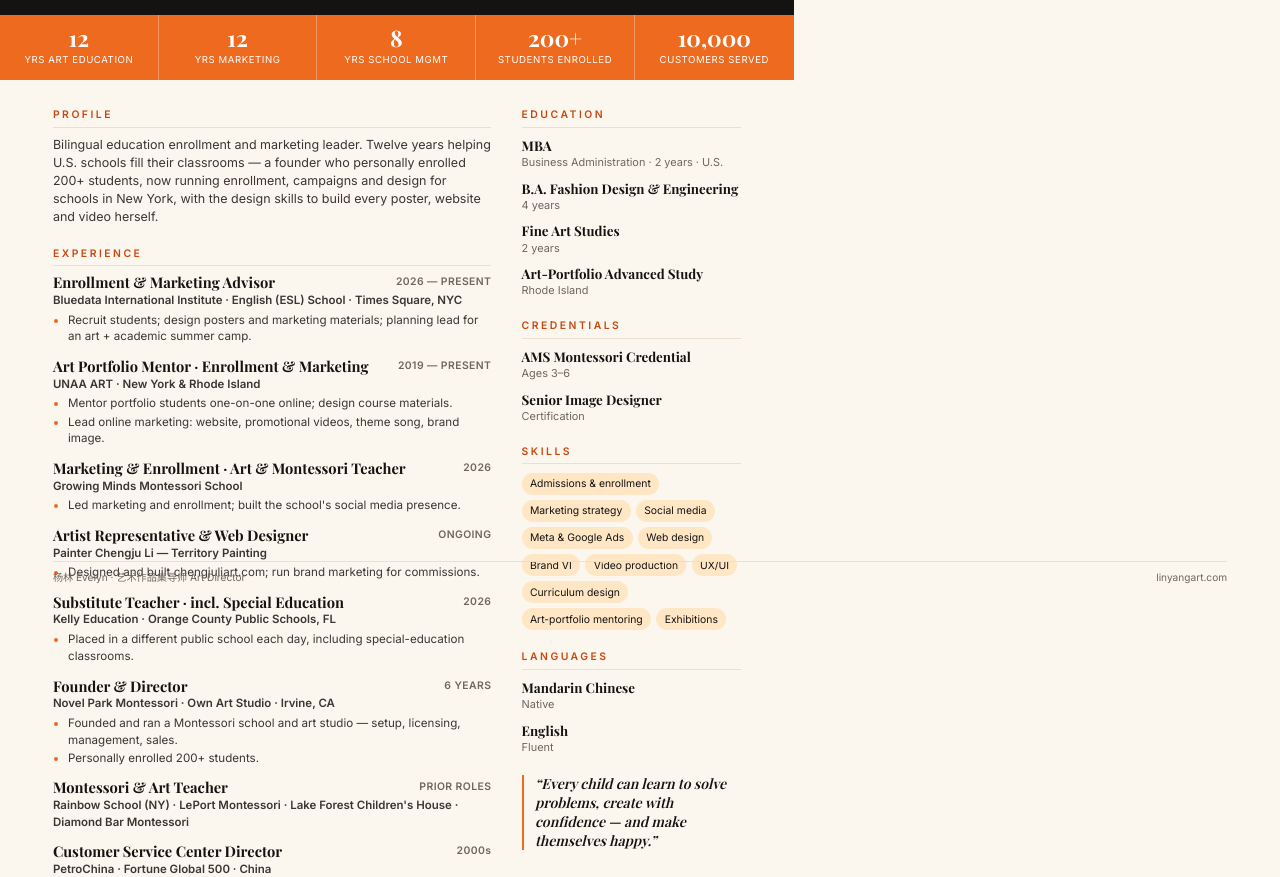
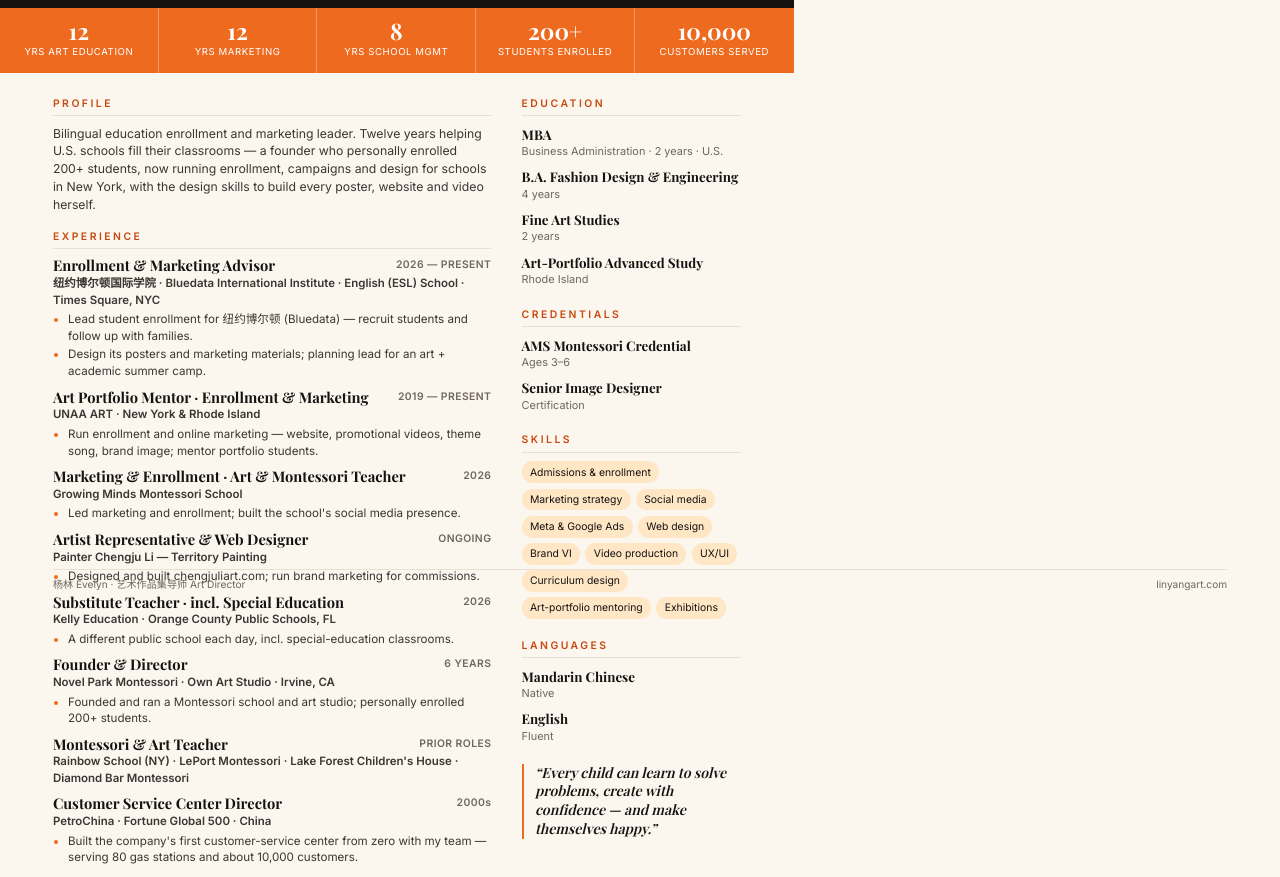
Before and after one commit to linyang0722/msevelynart, a plain HTML site: page resume/resume.html in a window 1280 px wide. Shown: the part 189-1066 px from the top of the page. Drawn offline with nearby package versions, Linux system fonts and the light colour scheme; a web font is replaced by a local one.

Commit message:
Update resume/resume.html: 纽约博尔顿 enrollment

```diff
--- a/resume/resume.html
+++ b/resume/resume.html
@@ -4,7 +4,7 @@
 @page{size:A4;margin:0}
 *{box-sizing:border-box;margin:0;padding:0}
 body{width:210mm;height:297mm;font-family:Inter,sans-serif;color:#151312;background:#FBF6EE;font-size:9.6pt;line-height:1.45;-webkit-print-color-adjust:exact;print-color-adjust:exact}
-.top{background:#151312;color:#FBF6EE;display:grid;grid-template-columns:34mm 1fr;gap:9mm;padding:11mm 14mm 9mm;position:relative;overflow:hidden}
+.top{background:#151312;color:#FBF6EE;display:grid;grid-template-columns:34mm 1fr;gap:9mm;padding:10mm 14mm 8mm;position:relative;overflow:hidden}
 .top:after{content:"";position:absolute;right:-30mm;top:-30mm;width:80mm;height:80mm;border-radius:50%;background:radial-gradient(circle at 40% 40%,#FFD08A,#F59A23 40%,#EE6A1F 72%)}
 .top img{width:34mm;height:34mm;border-radius:50%;object-fit:cover;border:2.5px solid #F59A23;position:relative;z-index:1}
 .top>div{position:relative;z-index:1}
@@ -16,10 +16,10 @@ h1{font-family:'Playfair Display',serif;font-size:30pt;line-height:1.05;margin:2
 .nums{display:grid;grid-template-columns:repeat(5,1fr);background:#EE6A1F;color:#fff}
 .nums div{padding:3.2mm 2mm;text-align:center;border-right:1px solid rgba(255,255,255,.3)}.nums div:last-child{border:0}
 .nums b{display:block;font-family:'Playfair Display',serif;font-size:17pt;line-height:1}.nums span{font-size:7.2pt;letter-spacing:.06em;text-transform:uppercase}
-.body{display:grid;grid-template-columns:1fr 58mm;gap:8mm;padding:7mm 14mm 0}
+.body{display:grid;grid-template-columns:1fr 58mm;gap:8mm;padding:6mm 14mm 0}
 h2{font-size:7.8pt;letter-spacing:.24em;text-transform:uppercase;color:#C9480F;font-weight:600;margin:0 0 2.2mm;padding-bottom:1.2mm;border-bottom:1px solid #EADFD1}
-.sum{font-size:9.4pt;color:#3B3633;margin-bottom:5mm}
-.job{margin-bottom:3.4mm}
+.sum{font-size:9.2pt;color:#3B3633;margin-bottom:4mm}
+.job{margin-bottom:2.3mm}
 .job .h{display:flex;justify-content:space-between;gap:4mm}
 .job h3{font-family:'Playfair Display',serif;font-size:11pt;line-height:1.2}
 .job .d{font-size:7.8pt;color:#6F6660;white-space:nowrap;font-weight:600;letter-spacing:.04em}
@@ -29,12 +29,12 @@ h2{font-size:7.8pt;letter-spacing:.24em;text-transform:uppercase;color:#C9480F;f
 .ed b{display:block;font-family:'Playfair Display',serif;font-size:10pt}.ed span{display:block;font-size:8.2pt;color:#6F6660;margin-bottom:2mm}
 .chips{display:flex;flex-wrap:wrap;gap:1.4mm}.chips span{font-size:7.8pt;padding:.9mm 2.2mm;border-radius:99px;background:#FFE6C4;color:#151312}
 .q{font-family:'Playfair Display',serif;font-style:italic;font-size:10.5pt;line-height:1.35;color:#151312;border-left:2px solid #EE6A1F;padding-left:3mm}
-.foot{position:absolute;bottom:7mm;left:14mm;right:14mm;display:flex;justify-content:space-between;font-size:7.6pt;color:#6F6660;border-top:1px solid #EADFD1;padding-top:2mm}
+.foot{position:absolute;bottom:5mm;left:14mm;right:14mm;display:flex;justify-content:space-between;font-size:7.6pt;color:#6F6660;border-top:1px solid #EADFD1;padding-top:2mm}
 </style></head><body>
 <div class="top"><img src="photo.jpg" alt="杨林 Evelyn"><div>
 <div class="wm">EVELYN</div>
 <h1>杨林 <em>Evelyn</em></h1>
-<div class="ti">艺术作品集导师 · Art Director · Education Enrollment &amp; Marketing</div>
+<div class="ti">Education Enrollment &amp; Marketing · Art Director</div>
 <div class="ct"><span><b>●</b> New York</span><span><b>●</b> Evelynyang529@gmail.com</span><span><b>●</b> linyangart.com</span></div>
 </div></div>
 <div class="nums"><div><b>12</b><span>Yrs art education</span></div><div><b>12</b><span>Yrs marketing</span></div><div><b>8</b><span>Yrs school mgmt</span></div><div><b>200+</b><span>Students enrolled</span></div><div><b>10,000</b><span>Customers served</span></div></div>
@@ -42,14 +42,14 @@ h2{font-size:7.8pt;letter-spacing:.24em;text-transform:uppercase;color:#C9480F;f
 <h2>Profile</h2>
 <p class="sum">Bilingual education enrollment and marketing leader. Twelve years helping U.S. schools fill their classrooms — a founder who personally enrolled 200+ students, now running enrollment, campaigns and design for schools in New York, with the design skills to build every poster, website and video herself.</p>
 <h2>Experience</h2>
-<div class="job"><div class="h"><h3>Enrollment &amp; Marketing Advisor</h3><span class="d">2026 — PRESENT</span></div><div class="o">Bluedata International Institute · English (ESL) School · Times Square, NYC</div><ul><li>Recruit students; design posters and marketing materials; planning lead for an art + academic summer camp.</li></ul></div>
-<div class="job"><div class="h"><h3>Art Portfolio Mentor · Enrollment &amp; Marketing</h3><span class="d">2019 — PRESENT</span></div><div class="o">UNAA ART · New York &amp; Rhode Island</div><ul><li>Mentor portfolio students one-on-one online; design course materials.</li><li>Lead online marketing: website, promotional videos, theme song, brand image.</li></ul></div>
+<div class="job"><div class="h"><h3>Enrollment &amp; Marketing Advisor</h3><span class="d">2026 — PRESENT</span></div><div class="o">纽约博尔顿国际学院 · Bluedata International Institute · English (ESL) School · Times Square, NYC</div><ul><li>Lead student enrollment for 纽约博尔顿 (Bluedata) — recruit students and follow up with families.</li><li>Design its posters and marketing materials; planning lead for an art + academic summer camp.</li></ul></div>
+<div class="job"><div class="h"><h3>Art Portfolio Mentor · Enrollment &amp; Marketing</h3><span class="d">2019 — PRESENT</span></div><div class="o">UNAA ART · New York &amp; Rhode Island</div><ul><li>Run enrollment and online marketing — website, promotional videos, theme song, brand image; mentor portfolio students.</li></ul></div>
 <div class="job"><div class="h"><h3>Marketing &amp; Enrollment · Art &amp; Montessori Teacher</h3><span class="d">2026</span></div><div class="o">Growing Minds Montessori School</div><ul><li>Led marketing and enrollment; built the school's social media presence.</li></ul></div>
 <div class="job"><div class="h"><h3>Artist Representative &amp; Web Designer</h3><span class="d">ONGOING</span></div><div class="o">Painter Chengju Li — Territory Painting</div><ul><li>Designed and built chengjuliart.com; run brand marketing for commissions.</li></ul></div>
-<div class="job"><div class="h"><h3>Substitute Teacher · incl. Special Education</h3><span class="d">2026</span></div><div class="o">Kelly Education · Orange County Public Schools, FL</div><ul><li>Placed in a different public school each day, including special-education classrooms.</li></ul></div>
-<div class="job"><div class="h"><h3>Founder &amp; Director</h3><span class="d">6 YEARS</span></div><div class="o">Novel Park Montessori · Own Art Studio · Irvine, CA</div><ul><li>Founded and ran a Montessori school and art studio — setup, licensing, management, sales.</li><li>Personally enrolled 200+ students.</li></ul></div>
+<div class="job"><div class="h"><h3>Substitute Teacher · incl. Special Education</h3><span class="d">2026</span></div><div class="o">Kelly Education · Orange County Public Schools, FL</div><ul><li>A different public school each day, incl. special-education classrooms.</li></ul></div>
+<div class="job"><div class="h"><h3>Founder &amp; Director</h3><span class="d">6 YEARS</span></div><div class="o">Novel Park Montessori · Own Art Studio · Irvine, CA</div><ul><li>Founded and ran a Montessori school and art studio; personally enrolled 200+ students.</li></ul></div>
 <div class="job"><div class="h"><h3>Montessori &amp; Art Teacher</h3><span class="d">PRIOR ROLES</span></div><div class="o">Rainbow School (NY) · LePort Montessori · Lake Forest Children's House · Diamond Bar Montessori</div><ul></ul></div>
-<div class="job"><div class="h"><h3>Customer Service Center Director</h3><span class="d">2000s</span></div><div class="o">PetroChina · Fortune Global 500 · China</div><ul><li>Built the company's first customer-service center from zero with my team.</li><li>Served 80 gas stations and about 10,000 customers.</li></ul></div>
+<div class="job"><div class="h"><h3>Customer Service Center Director</h3><span class="d">2000s</span></div><div class="o">PetroChina · Fortune Global 500 · China</div><ul><li>Built the company's first customer-service center from zero with my team — serving 80 gas stations and about 10,000 customers.</li></ul></div>
 </main>
 <aside class="side">
 <section><h2>Education</h2><div class="ed"><b>MBA</b><span>Business Administration · 2 years · U.S.</span><b>B.A. Fashion Design &amp; Engineering</b><span>4 years</span><b>Fine Art Studies</b><span>2 years</span><b>Art-Portfolio Advanced Study</b><span>Rhode Island</span></div></section>
```
